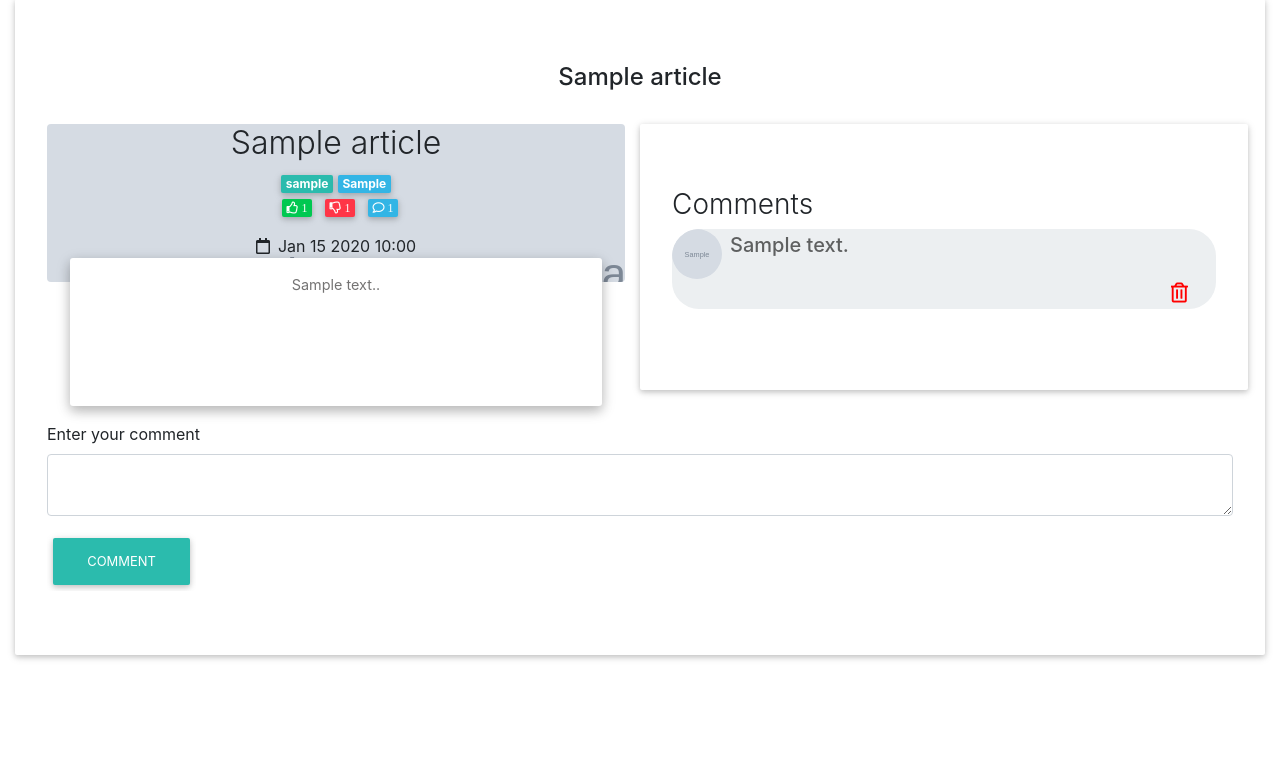
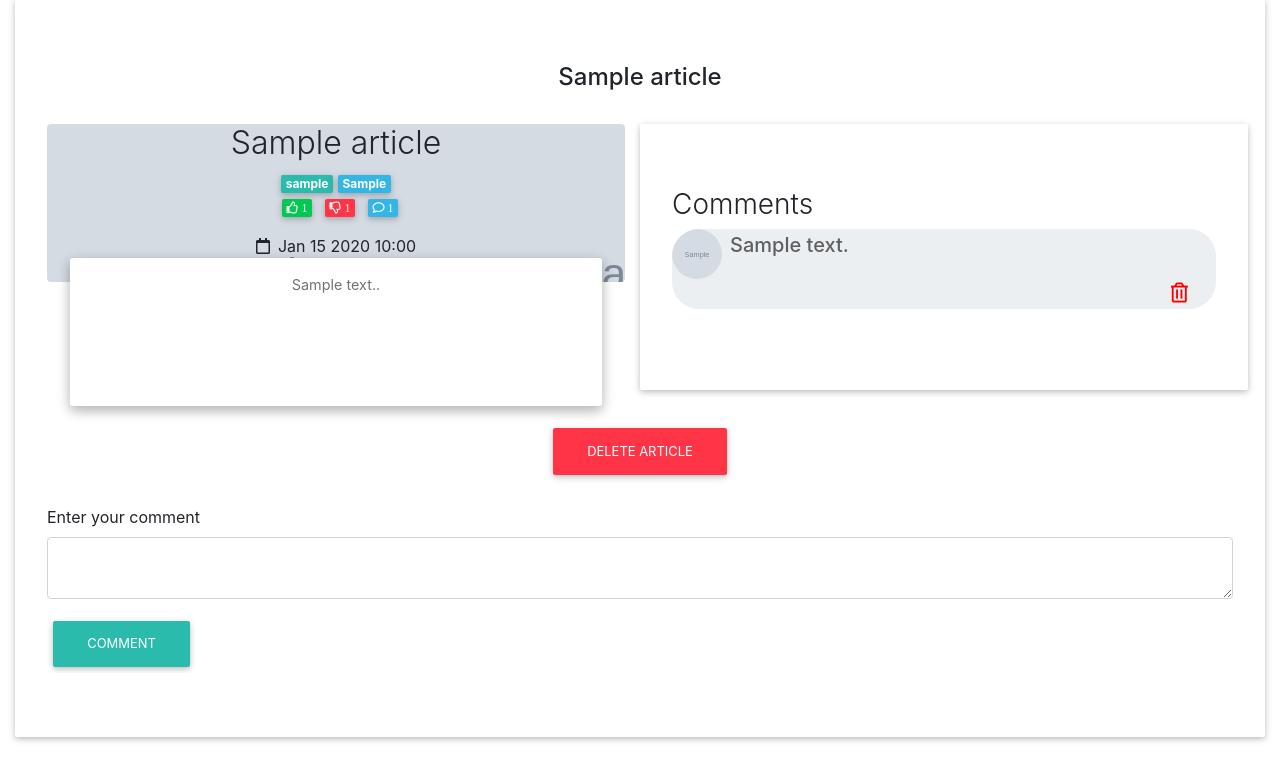
Before and after one commit to D-Kamunya/Blog, a Flask app: page /article_details/1 in a window 1280 px wide. Shown: the part 114-891 px from the top of the page. Run offline with Flask 2, Linux system fonts and the light colour scheme; a user stored in the database is signed in; tables that the repository leaves empty hold one stand-in row (values such as "Sample post"); grey boxes marked "Sample" are stand-in pictures; some libraries are stand-ins or nearby versions.

Commit message:
Add logic to delete blog article as the author

```diff
--- a/app/blog/views.py
+++ b/app/blog/views.py
@@ -160,3 +160,12 @@ def delete_comment(comment_id,article_id):
     db.session.commit()
 
     return redirect(url_for('blog.article_details',article_id=article_id))
+
+
+@blog.route('/article/delete/<article_id>')
+@login_required
+def delete_article(article_id):
+  article = Article.query.get(article_id)
+  db.session.delete(article)
+  db.session.commit()
+  return redirect(url_for('blog.index'))
--- a/app/templates/article_details.html
+++ b/app/templates/article_details.html
@@ -45,6 +45,9 @@
         {%endif%}
         </div>
       </div>
+      {%if article.user.username==current_user.username%}
+      <a href="{{url_for('blog.delete_article',article_id=article.id)}}" class="mb-4 mx-auto text-center"><button type="button" class="btn btn-danger">DELETE ARTICLE</button></a>
+      {%endif%}
     </div>
     {{wtf.quick_form(comment_form)}}
 
```
